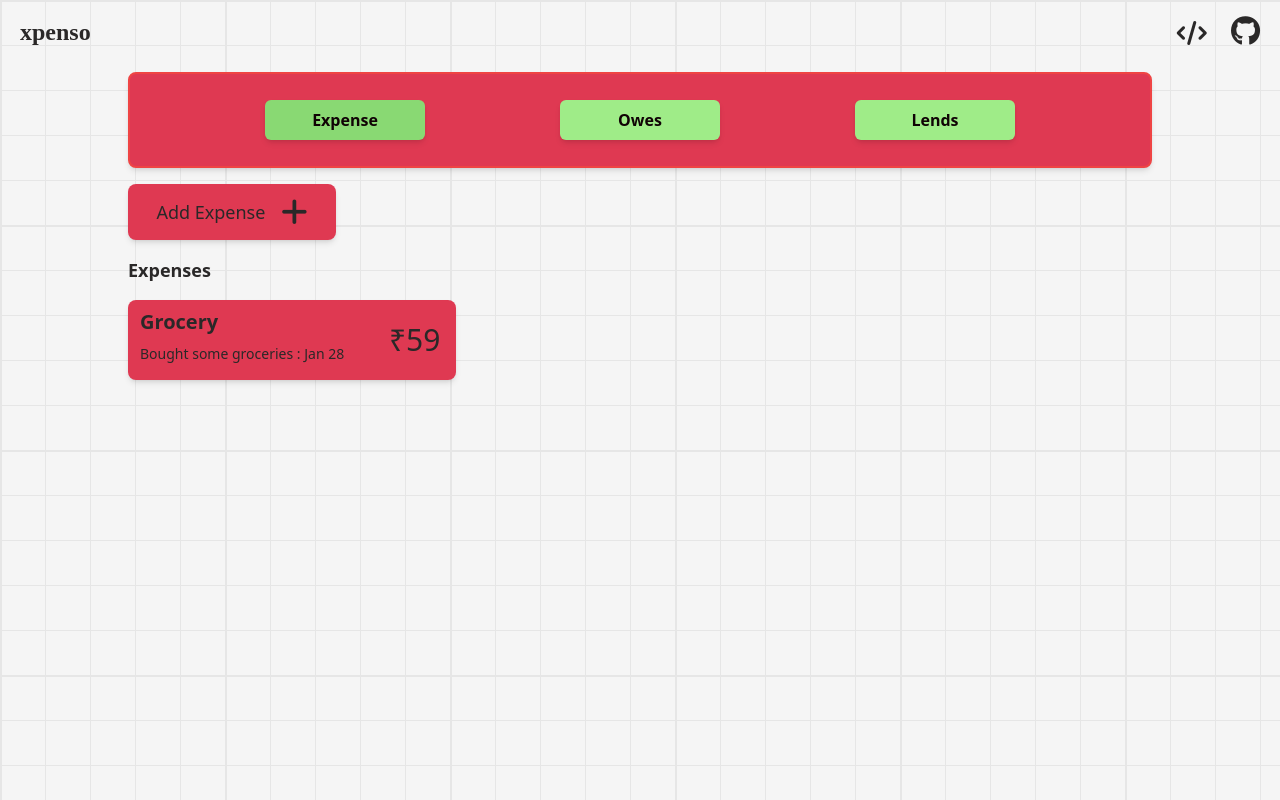
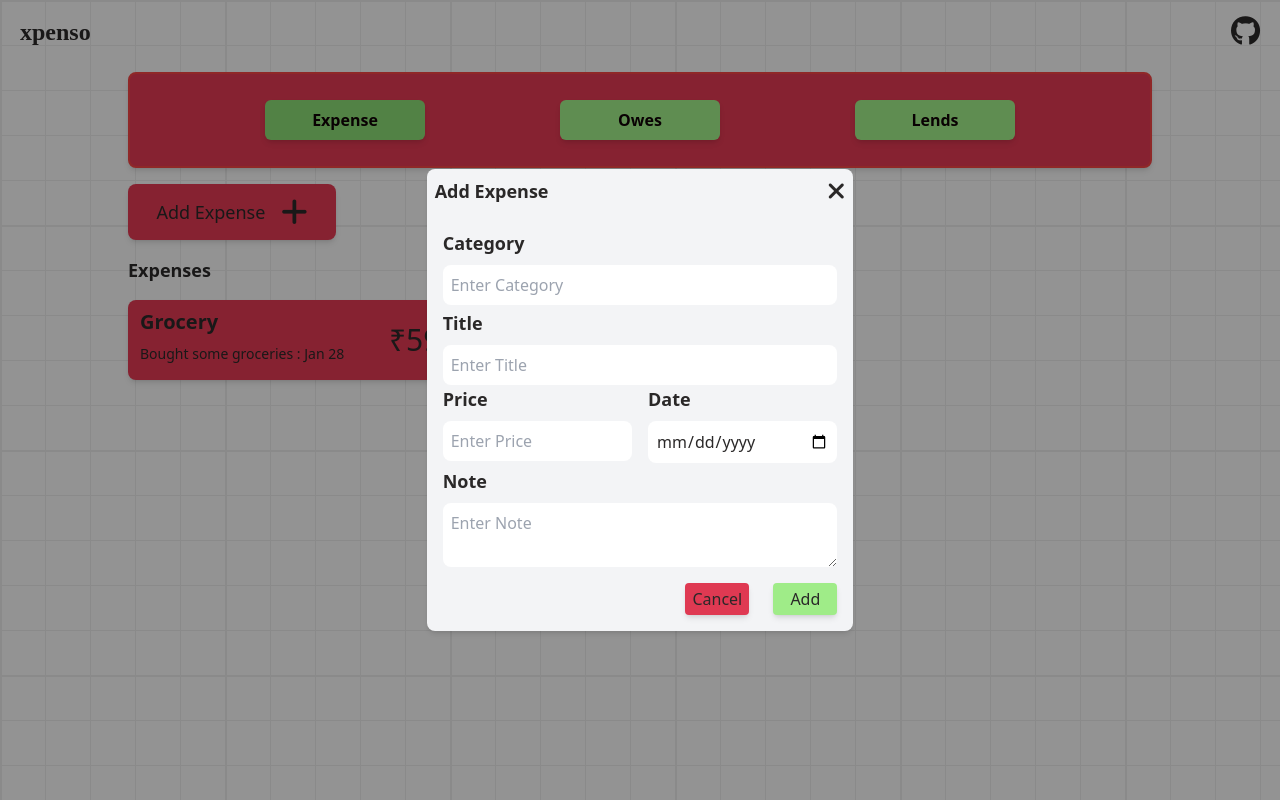
Before and after one commit to Midhun777/expense-tracker, a website: page index.html in a window 1280 px wide. Both pictures are taken after a click on the button "Add Expense". Drawn offline with Linux system fonts and the light colour scheme; a web font is replaced by a local one.

Commit message:
popup update

```diff
--- a/app.js
+++ b/app.js
@@ -6,6 +6,9 @@ const addExpBtn = document.getElementById("addExpBtn");
 const expCont = document.getElementById("exp-cont");
 const oweCont = document.getElementById("owe-cont");
 const lendCont = document.getElementById("lend-cont");
+const addPopup = document.getElementById("popup");
+const closePopup = document.getElementById("closePopup");
+const cancelPopup = document.getElementById("cancelPopup");
 
 expNav.addEventListener("click", function () {
     console.log('1')
@@ -35,4 +38,22 @@ lendNav.addEventListener("click", function () {
     expCont.classList.remove("flex");
     oweCont.classList.remove("flex");
     lendCont.classList.remove("hidden");
-})
+});
+
+addExpBtn.addEventListener("click",function(){
+    console.log('4')
+    addPopup.classList.add("flex");
+    addPopup.classList.remove("hidden");
+});
+
+closePopup.addEventListener("click",function(){
+    console.log('5')
+    addPopup.classList.add("hidden");
+    addPopup.classList.remove("flex");
+});
+
+cancelPopup.addEventListener("click",function(){
+    console.log('6')
+    addPopup.classList.add("hidden");
+    addPopup.classList.remove("flex");
+});
--- a/index.html
+++ b/index.html
@@ -28,8 +28,6 @@
             <nav class="nav w-full h-16 flex justify-between items-center">
                 <span class="logo text-2xl font-semibold ml-5">xpenso</span>
                 <div class="github">
-                    <a href="https://github.com/Midhun777/expense-tracker"><i
-                            class="fa-solid fa-code text-2xl mr-5"></i></a>
                     <a href="https://github.com/Midhun777"
                         target="_blank">
                         <i class="fa-brands fa-github text-3xl mr-5"></i></a>
@@ -56,7 +54,7 @@
                             <!-- Add Expense Button -->
                             <div class="add-exp">
                                 <button id="addExpBtn"
-                                    class="add-button p-3 text-base lg:text-lg mt-3 p-1 bg-priRed flex justify-center items-center lg:w-52 h-12 lg:h-14 font-medium rounded-lg text-textColLight shadow-md ml">Add
+                                    class="add-button    text-base lg:text-lg mt-3 lg:p-1 p-3 bg-priRed flex justify-center items-center lg:w-52 h-12 lg:h-14 font-medium rounded-lg text-textColLight shadow-md ml">Add
                                     Expense
                                     <i
                                         class="fa-solid fa-plus plus-icon ml-4 text-3xl"></i>
@@ -135,8 +133,8 @@
 
                     <!-- Popup -->
 
-                    <div
-                        class="form-cont w-screen shadow-md h-screen flex justify-center items-center fixed inset-0 bg-black bg-opacity-40 hidden">
+                    <div id="popup"
+                        class="form-cont w-screen shadow-md h-screen justify-center items-center fixed inset-0 bg-black bg-opacity-40 hidden">
                         <div
                             class="form lg:w-1/3 bg-gray-100 shadow-md rounded-lg">
                             <div
@@ -144,8 +142,8 @@
                                 <p
                                     class="text-lg font-semibold text-textColLight">Add
                                     Expense</p>
-                                <i
-                                    class="fa-solid fa-times text-2xl text-textColLight close"></i>
+                                <i id="closePopup"
+                                    class="fa-solid fa-times cursor-pointer text-2xl text-textColLight close"></i>
                             </div>
                             <form class="form-body p-4">
                                 <div class="form-group flex flex-col">
@@ -192,7 +190,7 @@
 
                                 <div
                                     class="button-div w-full flex justify-end mt-4">
-                                    <button
+                                    <button id="cancelPopup"
                                         class="close bg-priRed mr-6 w-16 h-8 rounded shadow-md">Cancel</button>
                                     <button
                                         class="bg-secGreen w-16 h-8 rounded shadow-md">Add</button>
```
Also changed, not shown: styles/output.css.
